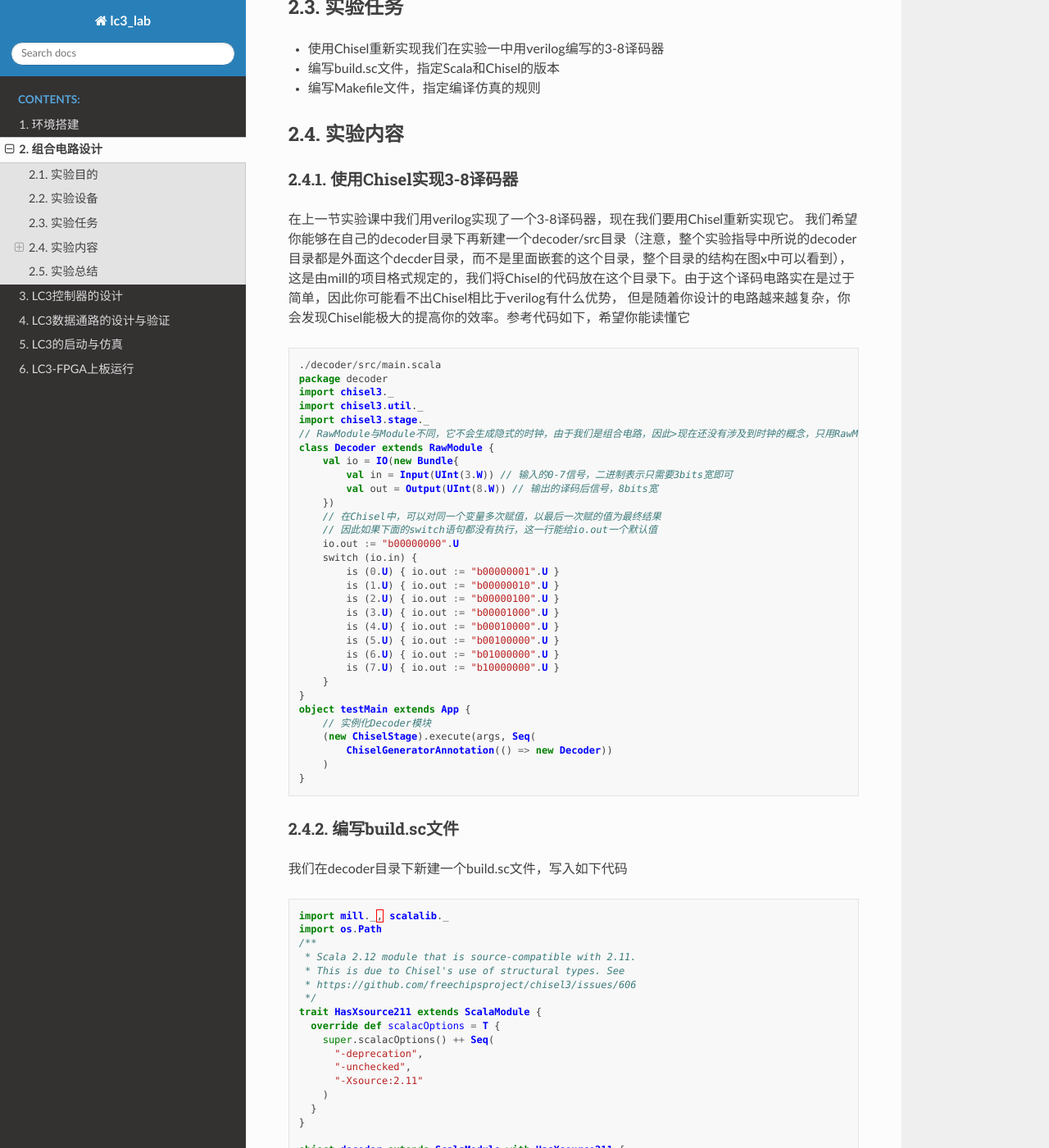
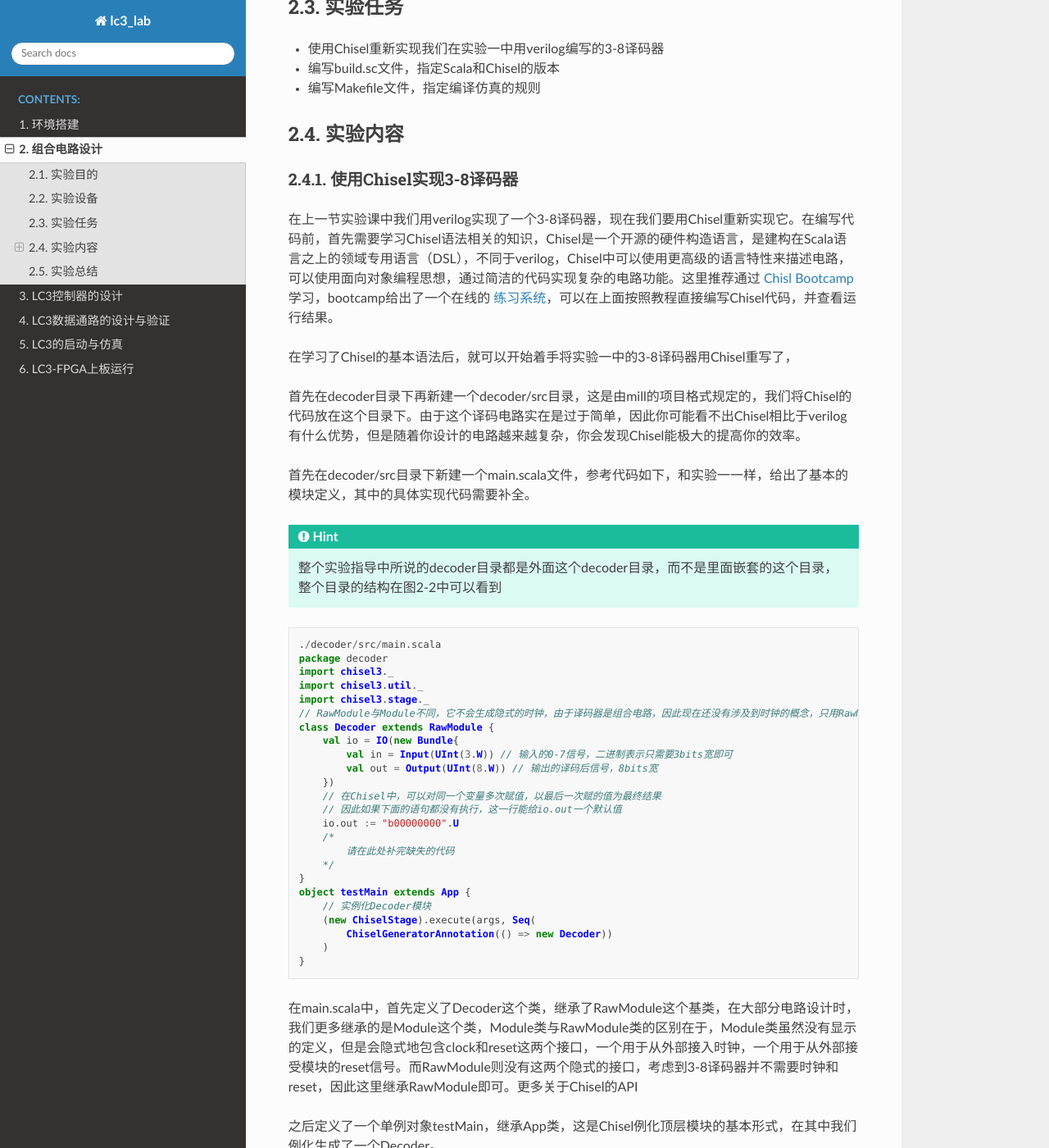
Before and after one commit to Hairline-Keeper/lc3_lab, a Sphinx documentation site: the page built from source/lab2.rst, in a window 1280 px wide and 1400 px high, scrolled down 441 px. Shown: the whole window at 82% size. Built offline with Sphinx 7.4.7 and the Read the Docs theme 2.0.0, drawn with Linux system fonts in a browser that asks for light colours; some of the changed text lies outside the part shown.

Commit message:
lab2: Remove part of code in Decoder.scala, and add Chisel and Makefile tutorial

```diff
--- a/source/lab2.rst
+++ b/source/lab2.rst
@@ -24,10 +24,16 @@
 
 使用Chisel实现3-8译码器
 ***********************
-在上一节实验课中我们用verilog实现了一个3-8译码器，现在我们要用Chisel重新实现它。
-我们希望你能够在自己的decoder目录下再新建一个decoder/src目录（注意，整个实验指导中所说的decoder目录都是外面这个decder目录，而不是里面嵌套的这个目录，整个目录的结构在图x中可以看到），
-这是由mill的项目格式规定的，我们将Chisel的代码放在这个目录下。由于这个译码电路实在是过于简单，因此你可能看不出Chisel相比于verilog有什么优势，
-但是随着你设计的电路越来越复杂，你会发现Chisel能极大的提高你的效率。参考代码如下，希望你能读懂它
+在上一节实验课中我们用verilog实现了一个3-8译码器，现在我们要用Chisel重新实现它。在编写代码前，首先需要学习Chisel语法相关的知识，Chisel是一个开源的硬件构造语言，是建构在Scala语言之上的领域专用语言（DSL），不同于verilog，Chisel中可以使用更高级的语言特性来描述电路，可以使用面向对象编程思想，通过简洁的代码实现复杂的电路功能。这里推荐通过 `Chisl Bootcamp <https://github.com/freechipsproject/chisel-bootcamp>`_ 学习，bootcamp给出了一个在线的 `练习系统 <https://mybinder.org/v2/gh/freechipsproject/chisel-bootcamp/master>`_，可以在上面按照教程直接编写Chisel代码，并查看运行结果。
+
+在学习了Chisel的基本语法后，就可以开始着手将实验一中的3-8译码器用Chisel重写了，
+
+首先在decoder目录下再新建一个decoder/src目录，这是由mill的项目格式规定的，我们将Chisel的代码放在这个目录下。由于这个译码电路实在是过于简单，因此你可能看不出Chisel相比于verilog有什么优势，但是随着你设计的电路越来越复杂，你会发现Chisel能极大的提高你的效率。
+
+首先在decoder/src目录下新建一个main.scala文件，参考代码如下，和实验一一样，给出了基本的模块定义，其中的具体实现代码需要补全。
+
+.. hint::
+    整个实验指导中所说的decoder目录都是外面这个decoder目录，而不是里面嵌套的这个目录，整个目录的结构在图2-2中可以看到
 
 .. code-block:: scala
 
@@ -36,25 +42,18 @@
     import chisel3._
     import chisel3.util._
     import chisel3.stage._
-    // RawModule与Module不同，它不会生成隐式的时钟，由于我们是组合电路，因此>现在还没有涉及到时钟的概念，只用RawModule即可
+    // RawModule与Module不同，它不会生成隐式的时钟，由于译码器是组合电路，因此现在还没有涉及到时钟的概念，只用RawModule即可
     class Decoder extends RawModule {
         val io = IO(new Bundle{
             val in = Input(UInt(3.W)) // 输入的0-7信号，二进制表示只需要3bits宽即可
             val out = Output(UInt(8.W)) // 输出的译码后信号，8bits宽
         })
         // 在Chisel中，可以对同一个变量多次赋值，以最后一次赋的值为最终结果
-        // 因此如果下面的switch语句都没有执行，这一行能给io.out一个默认值
+        // 因此如果下面的语句都没有执行，这一行能给io.out一个默认值
         io.out := "b00000000".U
-        switch (io.in) {
-            is (0.U) { io.out := "b00000001".U }
-            is (1.U) { io.out := "b00000010".U }
-            is (2.U) { io.out := "b00000100".U }
-            is (3.U) { io.out := "b00001000".U }
-            is (4.U) { io.out := "b00010000".U }
-            is (5.U) { io.out := "b00100000".U }
-            is (6.U) { io.out := "b01000000".U }
-            is (7.U) { io.out := "b10000000".U }
-        }
+        /*
+            请在此处补完缺失的代码
+        */
     }
     object testMain extends App {
         // 实例化Decoder模块
@@ -62,6 +61,13 @@
             ChiselGeneratorAnnotation(() => new Decoder))
         )
     }
+
+在main.scala中，首先定义了Decoder这个类，继承了RawModule这个基类，在大部分电路设计时，我们更多继承的是Module这个类，Module类与RawModule类的区别在于，Module类虽然没有显示的定义，但是会隐式地包含clock和reset这两个接口，一个用于从外部接入时钟，一个用于从外部接受模块的reset信号。而RawModule则没有这两个隐式的接口，考虑到3-8译码器并不需要时钟和reset，因此这里继承RawModule即可。更多关于Chisel的API
+
+之后定义了一个单例对象testMain，继承App类，这是Chisel例化顶层模块的基本形式，在其中我们例化生成了一个Decoder。
+
+.. hint::
+    在编程或者阅读代码时遇到没有见过的方法或类型，可以参考 `Chisl API <https://www.chisel-lang.org/api/latest/index.html>`_ 和 `Scala API <https://www.scala-lang.org/api/current/scala/index.html>`_
 
 编写build.sc文件
 ****************
@@ -95,9 +101,8 @@
         )
     }
 
-其中HasXsource211这个trait是为了避免一些兼容性问题，在这个实验中即使不加也不会有问题，但是在今后的实验中缺少这个可能会导致一些错误，因此建议还是加上
-除去上面的trait，就只剩下deocder这一个单例对象了，其中的代码很简单，指定了使用2.12.10版本的Scala，指定了3.3.2版本的Chisel
-在编写完build.sc文件之后，实际上你已经可以开始使用mill将Chisel转换成verilog文件了，运行如下命令
+其中HasXsource211这个trait中的设置是为了避免一些兼容性问题，在这个实验中即使不加也不会有问题，但是在今后的实验中缺少这个可能会导致一些错误，因此建议还是加上
+除去上面的trait，就只剩下deocder这一个单例对象了，其中的代码很简单，指定了使用2.12.10版本的Scala，指定了3.3.5版本的Chisel。在编写完build.sc文件之后，实际上你已经可以开始使用mill将Chisel转换成verilog文件了，运行如下命令
 
 .. code-block:: shell
 
@@ -118,49 +123,48 @@
 ****************
 
 如果你在之前的实验中编写的代码出现了一些错误，导致你每次都要重复的输入这些命令，那么你应该已经开始厌烦了，
-因此我们需要编写一个Makefile，通过make命令来自动管理这些代码和命令，这样我们在之后的开发过程中就能省下大量的精力，Makefile的内容如下
+因此我们需要编写一个Makefile，通过make命令来自动管理这些代码和命令，这样我们在之后的开发过程中就能省下大量的精力。
+
+Makefile是在Linux环境下的一个工程管理文件。当你使用make命令去编译一个项目时，make命令会首先到这个项目的根目录下去寻找Makefile文件，然后才能根据这个文件去编译程序，可以将其理解成一个脚本，将我们之前手动编译Chisel，verilog和运行的命令打包起来，这样我们只要执行make命令，就能够按顺序执行这些指令。 `这里 <https://www.coonote.com/linux-note/makefile-simple-tutorial.html>`_ 是一个简单的Makefile教程， 当然如果遇到没有见过的命令，最好还是直接查找Makefile的 `官方手册 <https://www.gnu.org/software/make/manual/make.html>`_。
+
+首先我们在decoder目录下新建一个Makefile文件，内容如下：
 
 .. code-block:: shell
 
     # Makefile
-    TOP = Decoder
-    BUILD_DIR = ./build
-    TOP_V = $(BUILD_DIR)/$(TOP).v
-    SCALA_FILE = $(shell find ./decoder/src -name '*.scala')
+    TOP = Decoder # 定义了顶层模块的名字，这里就是Decoder
+    BUILD_DIR = ./build # 定义了编译生成的文件存放路径，通常都是单独放在build目录下
+    TOP_V = $(BUILD_DIR)/$(TOP).v # 这是verilog文件的路径，是由Chisel编译生成的verilog文件，在build目录中
+    SCALA_FILE = $(shell find ./decoder/src -name '*.scala') # decoder/src目录下所有的Scala和Chisel文件
 
-    .DEFAULT_GOAL = verilog
+    .DEFAULT_GOAL = verilog # 规定了默认的编译目标，例如这里，运行make，等同于运行 make verilog命令
 
-    $(TOP_V): $(SCALA_FILE)
+    $(TOP_V): $(SCALA_FILE) # 这里我们找到所有的Chisel源文件，然后用mill将Chisel代码编译为verilog文件，存入build目录中
     	@mkdir -p $(@D)
     	mill decoder.run decoder.main.testMain -td $(@D) --output-file $(@F)
 
-    verilog: $(TOP_V)
+    verilog: $(TOP_V) # 生成verilog文件，而不会使用VCerilator编译生成可执行文件
 
-    SIM_TOP = Decoder
+    SIM_TOP = Decoder # 用于仿真的顶层模块，这里也是Decoder
 
-    EMU_MK := $(BUILD_DIR)/V$(SIM_TOP).mk
-    EMU := $(BUILD_DIR)/emu
-    CXX_FILE := ./sim_main.cpp
+    EMU_MK := $(BUILD_DIR)/V$(SIM_TOP).mk # 用Verilator编译之后自动生成的Makefile文件路径
+    EMU := $(BUILD_DIR)/emu # 用Verilator编译之后自动生成的可执行文件路径
+    CXX_FILE := ./sim_main.cpp # Verilator的顶层main函数源文件
 
-    $(EMU_MK): $(TOP_V) | $(EMU_DEPS)
+    $(EMU_MK): $(TOP_V) | $(EMU_DEPS) # 找到verilog文件，用Verilator编译，生成相关的头文件和C++代码，以及Makfile文件。EMU_DEPS代表生成EMU可能需要的一些依赖文件，这里没有可以直接忽视
     	@mkdir -p $(@D)
     	verilator -Wall --cc --exe \
     		-o $(abspath $(EMU)) -Mdir $(@D) $^ $(CXX_FILE)
 
-    $(EMU): $(EMU_MK)
+    $(EMU): $(EMU_MK) # 执行Verilator生成的Makefile文件，生成用于仿真的可执行文件。
     	$(MAKE) -C $(dir $(EMU_MK)) -f $(abspath $(EMU_MK))
 
     emu: $(EMU)
 
-    clean:
+    clean: # 用于删除build中所有生成的文件
     	rm -rf build
 
-简单的解释一下，在这个Makefile文件中我们定义了三个主要的target，分别是verilog，emu和clean，
-中clean就是一条rm指令，把编译生成的build文件夹删掉，而verilog指令会将Chisel文件编译成verilog，
-emu与verilog的区别在于它不光会将Chisel文件编译成verilog代码，还会将verilog代码转换成仿真使用的C++代码，
-并将最终的可执行文件存放在build目录下。具体的Makefile语法可以上网搜索相关的手册
-另外，记得把上一节课的sim_main.cpp复制到当前的decoder目录下
-总之，如果之前的操作都正确的话，现在你可以直接运行``make emu``来一键生成仿真程序了，此时你完整的项目目录应该如下图所示：
+每部分代码都有相关功能的注释，总体来说，在这个Makefile文件中，我们定义了三个主要的target，分别是verilog，emu和clean，其中clean就是一条rm指令，把编译生成的build文件夹删掉，而verilog指令会将Chisel文件编译成verilog，make emu与make verilog的区别在于它不光会将Chisel文件编译成verilog代码，还会将verilog代码转换成仿真使用的C++代码，并将最终的可执行文件存放在build目录下。另外，记得确认上一节课的sim_main.cpp在当前的decoder目录下。总之，如果之前的操作都正确的话，现在你可以直接运行make emu来一键生成仿真程序了，此时你完整的项目目录应该如下图所示：
 
 .. figure:: _static/dirtree.png
     :alt: dirtree
@@ -168,6 +172,7 @@ emu与verilog的区别在于它不光会将Chisel文件编译成verilog代码，
 
     fig2-2: 完整的项目结构
 
+运行./build/emu后应该能看到和实验一一样的输出。
 
 实验总结
 --------
```
Also changed, not shown: other parts of source/lab2.rst (+1 -1 lines).
